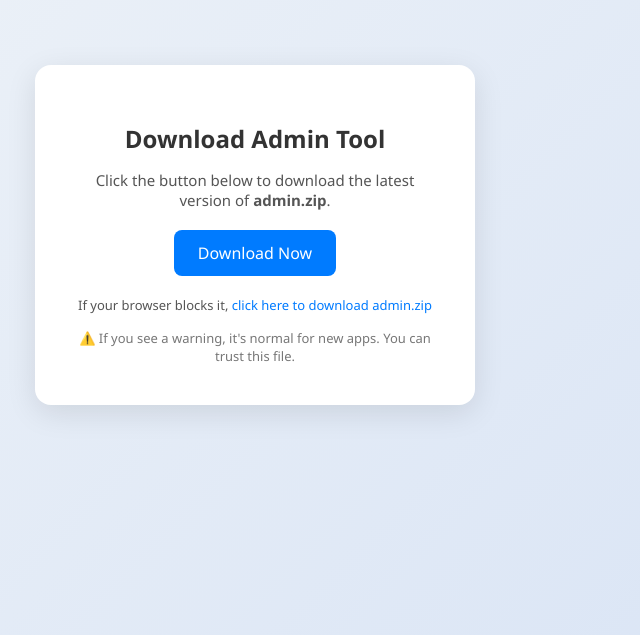
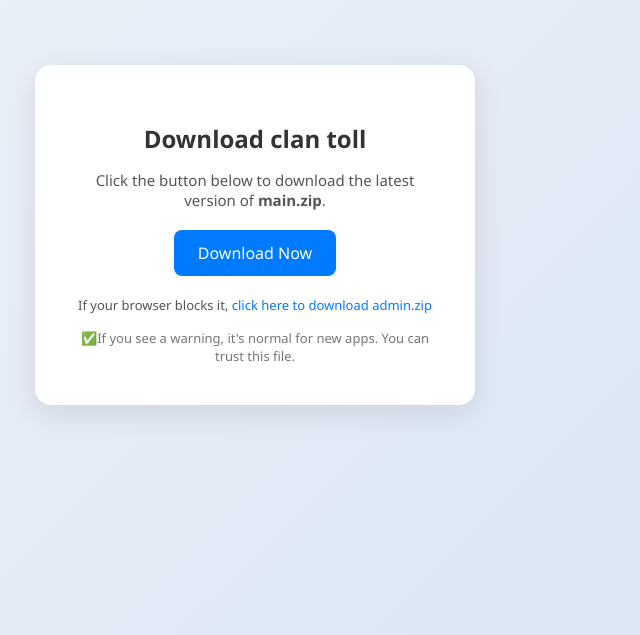
Before and after one commit to panhoy/clantoll, a plain HTML site: page index.html in a window 1280 px wide. Shown: the part 165-800 px from the top of the page, without its empty margins (385-1025 px from the left). Drawn offline with Linux system fonts and the light colour scheme.

Commit message:
Add files via upload

```diff
--- a/index.html
+++ b/index.html
@@ -78,19 +78,19 @@
 </head>
 <body>
   <div class="container">
-    <h1>Download Admin Tool</h1>
-    <p>Click the button below to download the latest version of <strong>admin.zip</strong>.</p>
+    <h1>Download clan toll </h1>
+    <p>Click the button below to download the latest version of <strong>main.zip</strong>.</p>
 
     <!-- ✅ MAIN DOWNLOAD BUTTON -->
-    <a href="admin.zip" download class="download-btn">Download Now</a>
+    <a href="/main.zip" download class="download-btn">Download Now</a>
 
     <!-- 🔁 ALTERNATIVE TEXT LINK -->
     <div class="alt-link">
-      If your browser blocks it, <a href="admin.zip" download>click here to download admin.zip</a>
+      If your browser blocks it, <a href="main.zip" download>click here to download admin.zip</a>
     </div>
 
     <div class="trust-note">
-      ⚠️ If you see a warning, it's normal for new apps. You can trust this file.
+       ✅If you see a warning, it's normal for new apps. You can trust this file.
     </div>
   </div>
 </body>
```
